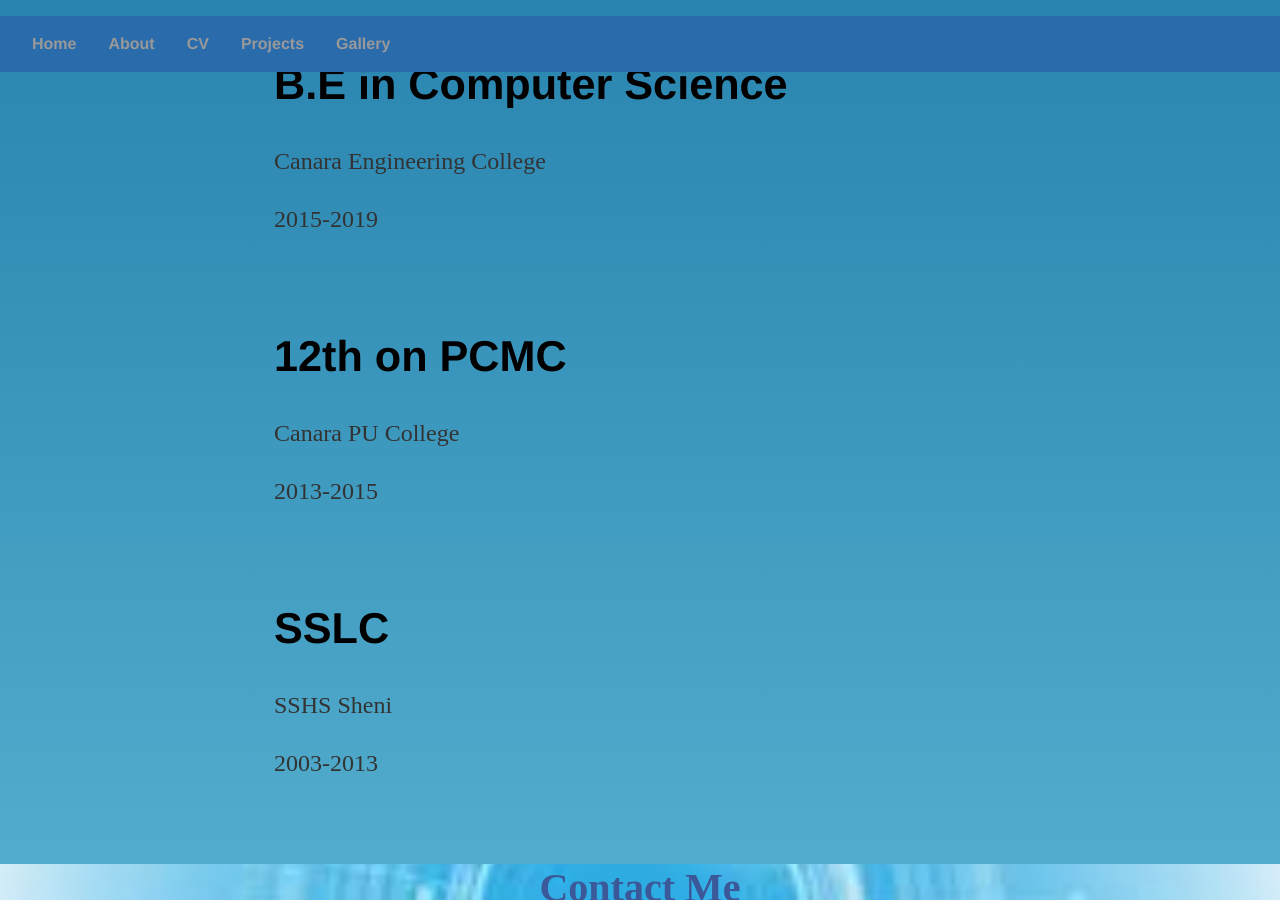
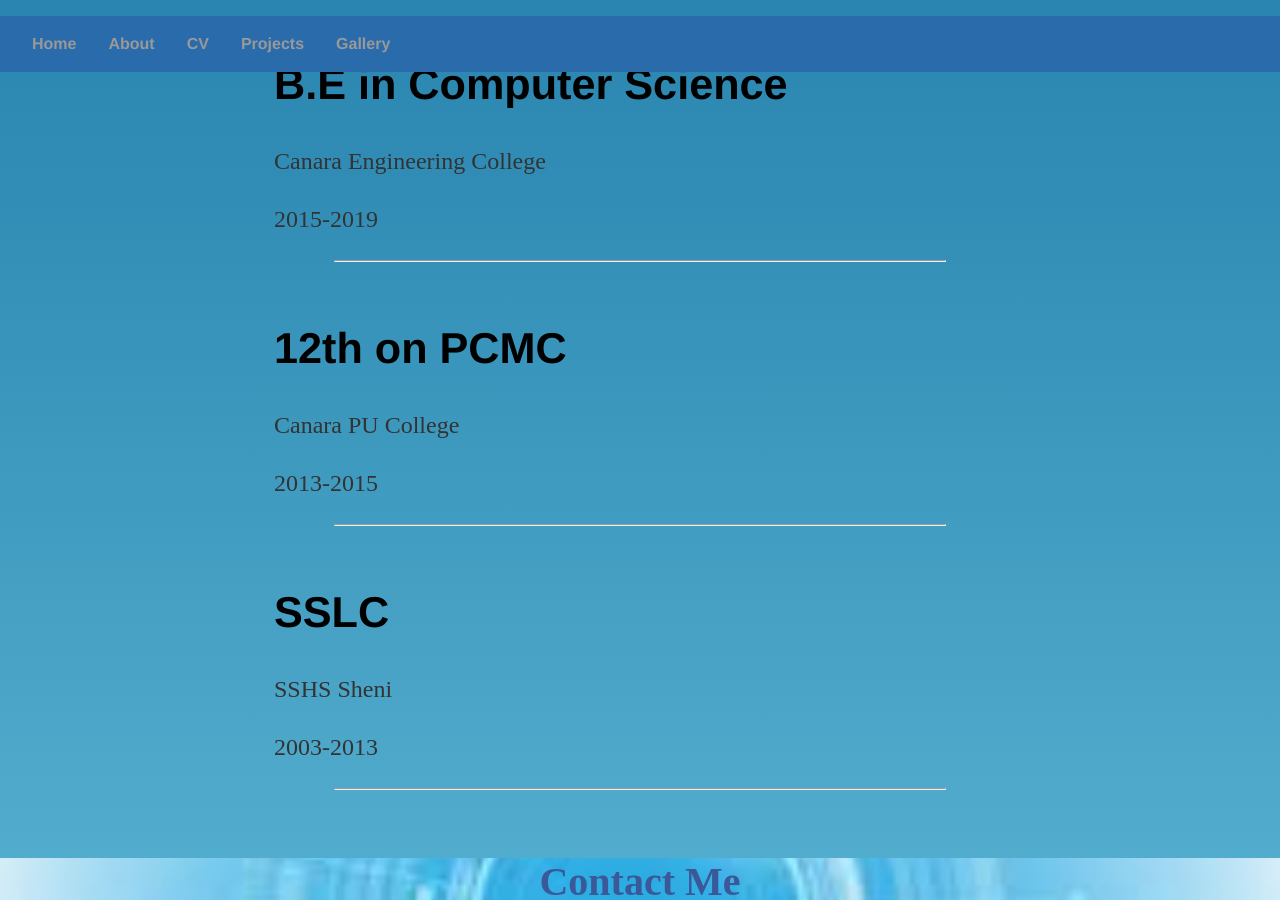
Before and after one commit to sandeepnayaks/sandeepnayaks.github.io, a Jekyll site: the page built from about/index.html, in a window 1280 px wide and 900 px high, scrolled down 1322 px. Built offline with Jekyll 4.4.1, drawn with Linux system fonts in a browser that asks for light colours.

Commit message:
Update index.html

```diff
--- a/about/index.html
+++ b/about/index.html
@@ -76,18 +76,19 @@ title: About Sandeep S
         <h2>B.E in Computer Science</h2>
         <p>Canara Engineering College</p>
 	      <p>2015-2019</p>
-        <br>
+        <hr align="center" width="50%">
     <br>
 
         <h2>12th on PCMC</h2>
         <p>Canara PU College</p>
 	      <p>2013-2015</p>
-        <br>
+        <hr align="center" width="50%">
         <br>
 
         <h2>SSLC</h2>
         <p>SSHS Sheni</p>
 	      <p>2003-2013</p>
+	      <hr align="center" width="50%">
       </div>
     </div>
   </div>
```
